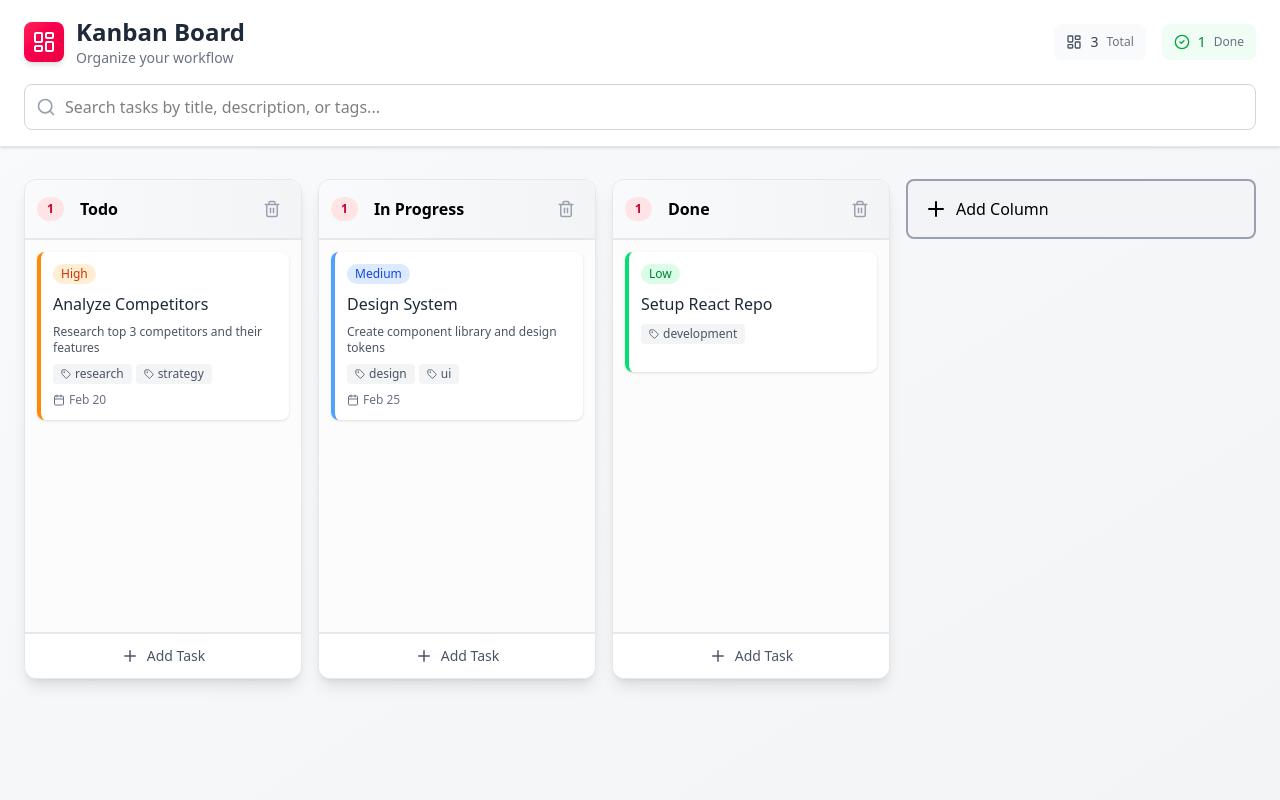
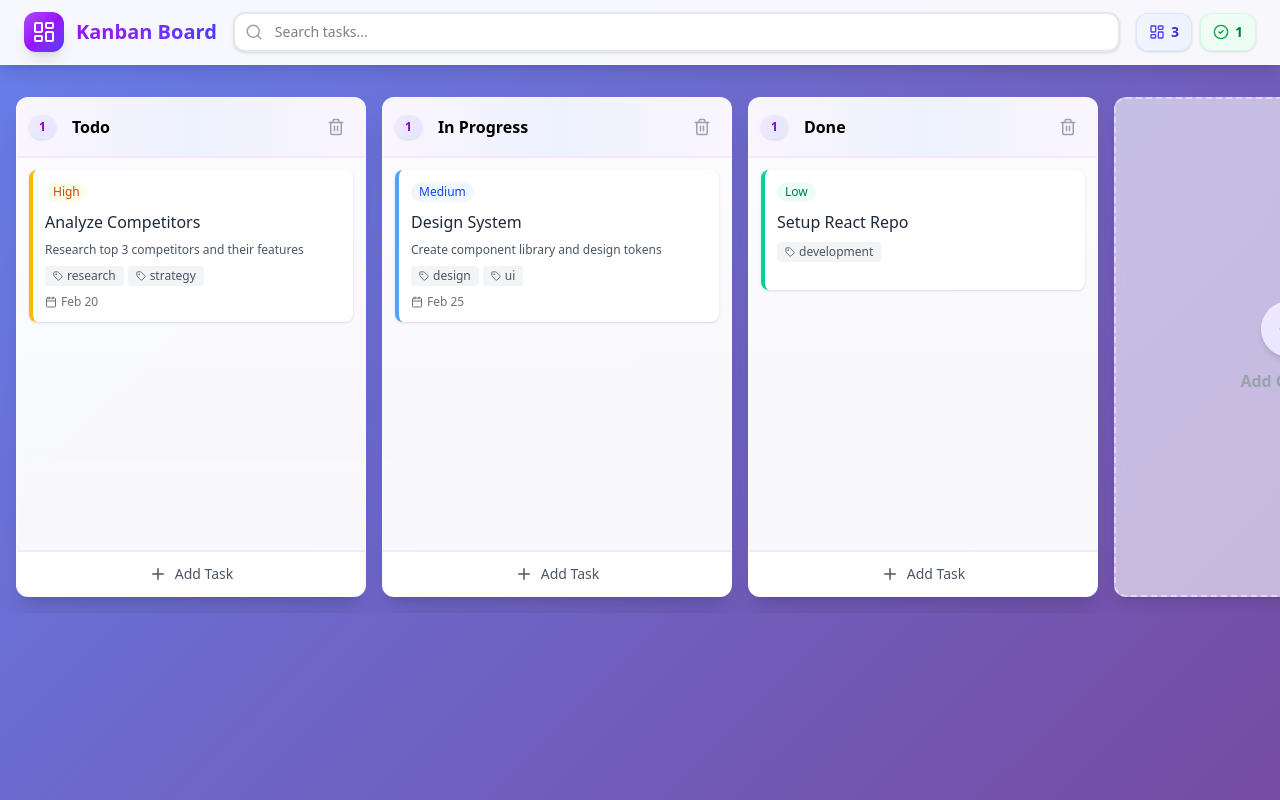
Before and after one commit to Jaymieblaze/kanban-board, a React (Vite) app: page / in a window 1280 px wide. Built offline with nearby package versions, Linux system fonts and the light colour scheme.

Commit message:
feat: enhance UI with improved header design, search functionality, and custom scrollbar

```diff
--- a/src/App.jsx
+++ b/src/App.jsx
@@ -232,65 +232,62 @@ function App() {
   }, [tasks]);
 
   return (
-    <div className="min-h-screen w-full flex flex-col bg-gradient-to-br from-gray-50 to-gray-100">
+    <div className="min-h-screen w-full flex flex-col">
       {/* Header */}
-      <header className="bg-white shadow-sm border-b border-gray-200 sticky top-0 z-30">
-        <div className="max-w-7xl mx-auto px-6 py-4">
-          {/* Top Row: Title and Stats */}
-          <div className="flex items-center justify-between mb-4">
-            <div className="flex items-center gap-3">
-              <div className="bg-gradient-to-br from-rose-500 to-rose-600 p-2 rounded-lg shadow-md">
+      <header className="bg-white/95 backdrop-blur-sm shadow-lg border-b border-white/20 sticky top-0 z-30">
+        <div className="max-w-7xl mx-auto px-6 py-3">
+          {/* Single Row: Title, Search, and Stats */}
+          <div className="flex items-center gap-4">
+            {/* Title */}
+            <div className="flex items-center gap-3 flex-shrink-0">
+              <div className="bg-gradient-to-br from-purple-500 via-purple-600 to-indigo-600 p-2 rounded-xl shadow-lg">
                 <LayoutDashboard className="text-white" size={24} />
               </div>
-              <div>
-                <h1 className="text-2xl font-bold text-gray-800">Kanban Board</h1>
-                <p className="text-sm text-gray-500">Organize your workflow</p>
+              <h1 className="text-xl font-bold bg-gradient-to-r from-purple-600 to-indigo-600 bg-clip-text text-transparent whitespace-nowrap">Kanban Board</h1>
             </div>
+
+            {/* Search Bar */}
+            <div className="flex-1 relative min-w-[300px]">
+              <Search className="absolute left-3 top-1/2 -translate-y-1/2 text-gray-400" size={18} />
+              <input
+                type="text"
+                placeholder="Search tasks..."
+                value={searchQuery}
+                onChange={(e) => setSearchQuery(e.target.value)}
+                className="w-full rounded-xl border-2 border-gray-200 py-2 pl-10 pr-10 focus:border-purple-400 focus:ring-4 focus:ring-purple-100 focus:outline-none transition-all bg-white shadow-sm text-sm"
+              />
+              {searchQuery && (
+                <button
+                  onClick={() => setSearchQuery("")}
+                  className="absolute right-3 top-1/2 -translate-y-1/2 text-gray-400 hover:text-gray-600 hover:bg-gray-100 rounded-full p-1 transition-all"
+                >
+                  <X size={16} />
+                </button>
+              )}
             </div>
 
             {/* Statistics */}
-            <div className="flex items-center gap-4">
-              <div className="flex items-center gap-2 px-3 py-2 bg-gray-50 rounded-lg">
-                <LayoutDashboard size={16} className="text-gray-600" />
-                <span className="text-sm font-medium text-gray-700">{stats.total}</span>
-                <span className="text-xs text-gray-500">Total</span>
+            <div className="flex items-center gap-2 flex-shrink-0">
+              <div className="flex items-center gap-1.5 px-3 py-2 bg-gradient-to-r from-blue-50 to-indigo-50 rounded-xl border border-blue-200/50 shadow-sm">
+                <LayoutDashboard size={16} className="text-indigo-600" />
+                <span className="text-sm font-bold text-indigo-700">{stats.total}</span>
               </div>
-              <div className="flex items-center gap-2 px-3 py-2 bg-green-50 rounded-lg">
+              <div className="flex items-center gap-1.5 px-3 py-2 bg-gradient-to-r from-green-50 to-emerald-50 rounded-xl border border-green-200/50 shadow-sm">
                 <CheckCircle2 size={16} className="text-green-600" />
-                <span className="text-sm font-medium text-green-700">{stats.completed}</span>
-                <span className="text-xs text-gray-500">Done</span>
+                <span className="text-sm font-bold text-green-700">{stats.completed}</span>
               </div>
               {stats.overdue > 0 && (
-                <div className="flex items-center gap-2 px-3 py-2 bg-red-50 rounded-lg">
+                <div className="flex items-center gap-1.5 px-3 py-2 bg-gradient-to-r from-red-50 to-rose-50 rounded-xl border border-red-200/50 shadow-sm">
                   <AlertCircle size={16} className="text-red-600" />
-                  <span className="text-sm font-medium text-red-700">{stats.overdue}</span>
-                  <span className="text-xs text-gray-500">Overdue</span>
+                  <span className="text-sm font-bold text-red-700">{stats.overdue}</span>
                 </div>
               )}
             </div>
           </div>
 
-          {/* Search Bar */}
-          <div className="relative">
-            <Search className="absolute left-3 top-1/2 -translate-y-1/2 text-gray-400" size={20} />
-            <input
-              type="text"
-              placeholder="Search tasks by title, description, or tags..."
-              value={searchQuery}
-              onChange={(e) => setSearchQuery(e.target.value)}
-              className="w-full rounded-lg border border-gray-300 py-2.5 pl-10 pr-10 focus:border-rose-500 focus:ring-2 focus:ring-rose-200 focus:outline-none transition-all"
-            />
+          {/* Search Results Counter */}
           {searchQuery && (
-              <button
-                onClick={() => setSearchQuery("")}
-                className="absolute right-3 top-1/2 -translate-y-1/2 text-gray-400 hover:text-gray-600"
-              >
-                <X size={20} />
-              </button>
-            )}
-          </div>
-          {searchQuery && (
-            <p className="mt-2 text-sm text-gray-600">
+            <p className="mt-2 text-xs text-purple-600 font-medium pl-14">
               Found {filteredTasks.length} task{filteredTasks.length !== 1 ? "s" : ""}
             </p>
           )}
@@ -298,15 +295,16 @@ function App() {
       </header>
 
       {/* Main Content */}
-      <div className="flex-1 overflow-x-auto overflow-y-hidden px-6 py-8">
+      <div className="flex-1 py-8">
         <DndContext
           sensors={sensors}
           onDragStart={onDragStart}
           onDragEnd={onDragEnd}
           onDragOver={onDragOver}
         >
-          <div className="max-w-7xl mx-auto">
-            <div className="flex gap-4">
+          {/* Scrollable container for columns */}
+          <div className="overflow-x-auto overflow-y-visible pb-4">
+            <div className="inline-flex gap-4 px-4" style={{ minWidth: '100%' }}>
               <SortableContext items={columns.map((col) => col.id)}>
               {columns.map((col) => (
                 <ColumnContainer
@@ -322,13 +320,15 @@ function App() {
               ))}
             </SortableContext>
 
-            {/* NEW: Add Column Button */}
+            {/* Add Column Button */}
             <button
               onClick={createNewColumn}
-              className="h-[60px] w-[350px] min-w-[350px] cursor-pointer rounded-lg bg-gray-100 border-2 border-gray-400 p-4 ring-rose-500 hover:ring-2 flex gap-2 items-center"
+              className="w-[350px] min-w-[350px] h-[500px] rounded-xl border-2 border-dashed border-purple-200 hover:border-purple-400 bg-white/60 backdrop-blur-sm hover:bg-white/90 transition-all flex flex-col items-center justify-center gap-3 text-gray-400 hover:text-purple-600 group shadow-lg hover:shadow-xl"
             >
-              <PlusIcon />
-              Add Column
+              <div className="w-14 h-14 rounded-full bg-gradient-to-br from-purple-100 to-indigo-100 group-hover:from-purple-200 group-hover:to-indigo-200 flex items-center justify-center transition-all shadow-md">
+                <PlusIcon size={28} className="text-purple-600 group-hover:scale-110 transition-transform" />
+              </div>
+              <span className="font-semibold text-base">Add Column</span>
             </button>
             </div>
           </div>
--- a/src/components/ColumnContainer.jsx
+++ b/src/components/ColumnContainer.jsx
@@ -38,7 +38,7 @@ function ColumnContainer({ column, deleteColumn, updateColumn, tasks, createTask
       <div
         ref={setNodeRef}
         style={style}
-        className="bg-white/50 w-[350px] h-[500px] max-h-[500px] rounded-xl flex flex-col opacity-50 border-2 border-dashed border-rose-400 shadow-lg"
+        className="bg-white/50 w-[350px] h-[500px] max-h-[500px] rounded-xl flex flex-col opacity-50 border-2 border-dashed border-purple-400 shadow-lg"
       ></div>
     );
   }
@@ -47,29 +47,29 @@ function ColumnContainer({ column, deleteColumn, updateColumn, tasks, createTask
     <div
       ref={setNodeRef}
       style={style}
-      className="bg-white w-[350px] h-[500px] max-h-[500px] rounded-xl flex flex-col shadow-lg border border-gray-200"
+      className="bg-white/95 backdrop-blur-sm w-[350px] h-[500px] max-h-[500px] rounded-xl flex flex-col shadow-xl border border-white/40"
     >
       {/* Title Area */}
       <div
         {...attributes}
         {...listeners}
-        className="bg-gradient-to-r from-gray-50 to-gray-100 text-md h-[60px] cursor-grab rounded-t-xl p-3 font-bold border-b-2 border-gray-200 flex items-center justify-between hover:from-gray-100 hover:to-gray-200 transition-colors"
+        className="bg-gradient-to-r from-purple-50 via-indigo-50 to-purple-50 text-md h-[60px] cursor-grab rounded-t-xl p-3 font-bold border-b-2 border-purple-100 flex items-center justify-between hover:from-purple-100 hover:via-indigo-100 hover:to-purple-100 transition-colors"
       >
         <div className="flex gap-2 items-center">
-          <div className="flex justify-center items-center bg-rose-100 text-rose-700 px-2.5 py-1 text-xs rounded-full font-semibold">
+          <div className="flex justify-center items-center bg-gradient-to-br from-purple-100 to-indigo-100 text-purple-700 px-2.5 py-1 text-xs rounded-full font-bold shadow-sm">
             {tasks.length}
           </div>
           {!editMode && (
             <div
               onClick={() => setEditMode(true)}
-              className="cursor-text px-2 py-1 rounded hover:bg-white/50 transition-colors"
+              className="cursor-text px-2 py-1 rounded-lg hover:bg-purple-100/50 transition-colors"
             >
               {column.title}
             </div>
           )}
           {editMode && (
             <input
-              className="bg-white border-2 border-rose-500 focus:border-rose-600 rounded-lg outline-none px-2 py-1 shadow-sm"
+              className="bg-white border-2 border-purple-400 focus:border-purple-600 rounded-lg outline-none px-2 py-1 shadow-sm"
               value={column.title}
               onChange={(e) => updateColumn(column.id, e.target.value)}
               autoFocus
@@ -91,7 +91,7 @@ function ColumnContainer({ column, deleteColumn, updateColumn, tasks, createTask
       </div>
 
       {/* Task List Area */}
-      <div className="flex grow flex-col gap-3 p-3 overflow-x-hidden overflow-y-auto bg-gray-50/50">
+      <div className="flex grow flex-col gap-3 p-3 overflow-x-hidden overflow-y-auto bg-gradient-to-b from-white/50 to-gray-50/30">
         <SortableContext items={tasksIds}>
           {tasks.map((task) => (
             <TaskCard key={task.id} task={task} deleteTask={deleteTask} updateTask={updateTask} />
@@ -101,18 +101,18 @@ function ColumnContainer({ column, deleteColumn, updateColumn, tasks, createTask
         {/* Empty State */}
         {tasks.length === 0 && (
           <div className="flex flex-col items-center justify-center h-full text-gray-400 py-8">
-            <div className="w-16 h-16 rounded-full bg-gray-100 flex items-center justify-center mb-3">
-              <Plus size={32} className="text-gray-300" />
+            <div className="w-16 h-16 rounded-full bg-gradient-to-br from-purple-100 to-indigo-100 flex items-center justify-center mb-3 shadow-sm">
+              <Plus size={32} className="text-purple-400" />
             </div>
-            <p className="text-sm font-medium">No tasks yet</p>
-            <p className="text-xs mt-1">Click below to add one</p>
+            <p className="text-sm font-medium text-gray-500">No tasks yet</p>
+            <p className="text-xs mt-1 text-gray-400">Click below to add one</p>
           </div>
         )}
       </div>
 
       {/* Footer */}
       <button
-        className="flex gap-2 items-center justify-center border-t-2 border-gray-200 rounded-b-xl p-3 bg-white hover:bg-gray-50 text-gray-600 hover:text-rose-600 transition-all font-medium text-sm"
+        className="flex gap-2 items-center justify-center border-t-2 border-purple-100 rounded-b-xl p-3 bg-white hover:bg-purple-50 text-gray-600 hover:text-purple-600 transition-all font-medium text-sm"
         onClick={() => createTask(column.id)}
       >
         <Plus size={18} /> Add Task
--- a/src/components/TaskCard.jsx
+++ b/src/components/TaskCard.jsx
@@ -1,13 +1,14 @@
 import { useState } from "react";
+import { createPortal } from "react-dom";
 import { Trash2, Calendar, Tag, X, AlertCircle } from "lucide-react";
 import { useSortable } from "@dnd-kit/sortable";
 import { CSS } from "@dnd-kit/utilities";
 
 const priorityColors = {
-  low: { bg: "bg-green-100", border: "border-green-400", text: "text-green-700" },
-  medium: { bg: "bg-blue-100", border: "border-blue-400", text: "text-blue-700" },
-  high: { bg: "bg-orange-100", border: "border-orange-400", text: "text-orange-700" },
-  urgent: { bg: "bg-red-100", border: "border-red-400", text: "text-red-700" },
+  low: { bg: "bg-emerald-50", border: "border-emerald-400", text: "text-emerald-700" },
+  medium: { bg: "bg-blue-50", border: "border-blue-400", text: "text-blue-700" },
+  high: { bg: "bg-amber-50", border: "border-amber-400", text: "text-amber-700" },
+  urgent: { bg: "bg-rose-50", border: "border-rose-500", text: "text-rose-700" },
 };
 
 function TaskCard({ task, deleteTask, updateTask }) {
@@ -71,7 +72,7 @@ function TaskCard({ task, deleteTask, updateTask }) {
       <div
         ref={setNodeRef}
         style={style}
-        className={`opacity-30 p-3 min-h-[120px] flex flex-col text-left rounded-lg border-2 border-rose-500 cursor-grab relative ${colors.bg}`}
+        className={`opacity-40 p-3 min-h-[120px] flex flex-col text-left rounded-lg border-2 border-dashed border-purple-400 cursor-grab relative ${colors.bg} shadow-lg`}
       />
     );
   }
@@ -80,23 +81,31 @@ function TaskCard({ task, deleteTask, updateTask }) {
   if (editMode) {
     return (
       <>
-        {/* Backdrop */}
+        {/* Hidden placeholder to maintain layout */}
         <div
-          className="fixed inset-0 bg-black bg-opacity-50 z-40"
-          onClick={toggleEditMode}
+          ref={setNodeRef}
+          style={style}
+          className={`p-3 min-h-[120px] flex flex-col text-left rounded-lg border-l-4 ${colors.border} bg-white shadow-sm opacity-50`}
         />
 
-        {/* Modal */}
-        <div
-          ref={setNodeRef}
-          style={{ ...style, position: "fixed", top: "50%", left: "50%", transform: "translate(-50%, -50%)", zIndex: 50 }}
-          className="bg-white p-6 w-[500px] max-w-[90vw] rounded-xl shadow-2xl max-h-[80vh] overflow-y-auto"
-        >
+        {/* Modal portal */}
+        {createPortal(
+          <>
+            {/* Backdrop */}
+            <div
+              className="fixed inset-0 bg-black/50 backdrop-blur-sm z-[9998]"
+              onClick={toggleEditMode}
+            />
+
+            {/* Modal */}
+            <div
+              className="fixed top-1/2 left-1/2 -translate-x-1/2 -translate-y-1/2 z-[9999] bg-white p-6 w-[500px] max-w-[90vw] rounded-2xl shadow-2xl max-h-[80vh] overflow-y-auto border border-purple-100"
+            >
           <div className="flex justify-between items-start mb-4">
-            <h3 className="text-lg font-bold text-gray-800">Edit Task</h3>
+            <h3 className="text-lg font-bold bg-gradient-to-r from-purple-600 to-indigo-600 bg-clip-text text-transparent">Edit Task</h3>
             <button
               onClick={toggleEditMode}
-              className="text-gray-400 hover:text-gray-600"
+              className="text-gray-400 hover:text-gray-600 hover:bg-gray-100 rounded-lg p-1 transition-all"
             >
               <X size={20} />
             </button>
@@ -104,10 +113,10 @@ function TaskCard({ task, deleteTask, updateTask }) {
 
           {/* Title */}
           <div className="mb-4">
-            <label className="block text-sm font-medium text-gray-700 mb-1">Title</label>
+            <label className="block text-sm font-semibold text-gray-700 mb-2">Title</label>
             <input
               type="text"
-              className="w-full border-2 border-gray-300 rounded-lg px-3 py-2 focus:border-rose-500 focus:outline-none"
+              className="w-full border-2 border-gray-200 rounded-lg px-3 py-2 focus:border-purple-400 focus:ring-4 focus:ring-purple-100 focus:outline-none transition-all"
               value={task.content}
               onChange={(e) => updateTask(task.id, { content: e.target.value })}
               placeholder="Task title"
@@ -116,9 +125,9 @@ function TaskCard({ task, deleteTask, updateTask }) {
 
           {/* Description */}
           <div className="mb-4">
-            <label className="block text-sm font-medium text-gray-700 mb-1">Description</label>
+            <label className="block text-sm font-semibold text-gray-700 mb-2">Description</label>
             <textarea
-              className="w-full border-2 border-gray-300 rounded-lg px-3 py-2 focus:border-rose-500 focus:outline-none resize-none"
+              className="w-full border-2 border-gray-200 rounded-lg px-3 py-2 focus:border-purple-400 focus:ring-4 focus:ring-purple-100 focus:outline-none resize-none transition-all"
               rows="3"
               value={task.description || ""}
               onChange={(e) => updateTask(task.id, { description: e.target.value })}
@@ -128,16 +137,16 @@ function TaskCard({ task, deleteTask, updateTask }) {
 
           {/* Priority */}
           <div className="mb-4">
-            <label className="block text-sm font-medium text-gray-700 mb-1">Priority</label>
+            <label className="block text-sm font-semibold text-gray-700 mb-2">Priority</label>
             <div className="flex gap-2">
               {Object.keys(priorityColors).map((p) => (
                 <button
                   key={p}
                   onClick={() => updateTask(task.id, { priority: p })}
-                  className={`px-3 py-1 rounded-lg border-2 capitalize ${
+                  className={`px-4 py-2 rounded-lg border-2 capitalize font-medium transition-all ${
                     priority === p
-                      ? `${priorityColors[p].bg} ${priorityColors[p].border} ${priorityColors[p].text} font-medium`
-                      : "bg-gray-100 border-gray-300 text-gray-600"
+                      ? `${priorityColors[p].bg} ${priorityColors[p].border} ${priorityColors[p].text} shadow-md scale-105`
+                      : "bg-gray-50 border-gray-200 text-gray-600 hover:bg-gray-100"
                   }`}
                 >
                   {p}
@@ -148,10 +157,10 @@ function TaskCard({ task, deleteTask, updateTask }) {
 
           {/* Due Date */}
           <div className="mb-4">
-            <label className="block text-sm font-medium text-gray-700 mb-1">Due Date</label>
+            <label className="block text-sm font-semibold text-gray-700 mb-2">Due Date</label>
             <input
               type="date"
-              className="w-full border-2 border-gray-300 rounded-lg px-3 py-2 focus:border-rose-500 focus:outline-none"
+              className="w-full border-2 border-gray-200 rounded-lg px-3 py-2 focus:border-purple-400 focus:ring-4 focus:ring-purple-100 focus:outline-none transition-all"
               value={task.dueDate || ""}
               onChange={(e) => updateTask(task.id, { dueDate: e.target.value })}
             />
@@ -159,17 +168,17 @@ function TaskCard({ task, deleteTask, updateTask }) {
 
           {/* Tags */}
           <div className="mb-4">
-            <label className="block text-sm font-medium text-gray-700 mb-1">Tags</label>
+            <label className="block text-sm font-semibold text-gray-700 mb-2">Tags</label>
             <div className="flex flex-wrap gap-2 mb-2">
               {task.tags && task.tags.map((tag) => (
                 <span
                   key={tag}
-                  className="inline-flex items-center gap-1 bg-gray-200 text-gray-700 px-2 py-1 rounded-full text-sm"
+                  className="inline-flex items-center gap-1 bg-gradient-to-r from-purple-100 to-indigo-100 text-purple-700 px-3 py-1 rounded-full text-sm font-medium shadow-sm"
                 >
                   {tag}
                   <button
                     onClick={() => removeTag(tag)}
-                    className="hover:text-red-600"
+                    className="hover:text-red-600 transition-colors"
                   >
                     <X size={14} />
                   </button>
@@ -179,7 +188,7 @@ function TaskCard({ task, deleteTask, updateTask }) {
             <div className="flex gap-2">
               <input
                 type="text"
-                className="flex-1 border-2 border-gray-300 rounded-lg px-3 py-1 text-sm focus:border-rose-500 focus:outline-none"
+                className="flex-1 border-2 border-gray-200 rounded-lg px-3 py-2 text-sm focus:border-purple-400 focus:ring-4 focus:ring-purple-100 focus:outline-none transition-all"
                 value={newTag}
                 onChange={(e) => setNewTag(e.target.value)}
                 onKeyDown={(e) => {
@@ -192,7 +201,7 @@ function TaskCard({ task, deleteTask, updateTask }) {
               />
               <button
                 onClick={addTag}
-                className="px-3 py-1 bg-rose-500 text-white rounded-lg hover:bg-rose-600 text-sm"
+                className="px-4 py-2 bg-gradient-to-r from-purple-500 to-indigo-500 text-white rounded-lg hover:from-purple-600 hover:to-indigo-600 text-sm font-medium shadow-md hover:shadow-lg transition-all"
               >
                 Add
               </button>
@@ -200,25 +209,28 @@ function TaskCard({ task, deleteTask, updateTask }) {
           </div>
 
           {/* Actions */}
-          <div className="flex justify-between items-center pt-4 border-t">
+          <div className="flex justify-between items-center pt-4 border-t border-gray-100">
             <button
               onClick={() => {
                 deleteTask(task.id);
                 toggleEditMode();
               }}
-              className="flex items-center gap-2 text-red-600 hover:text-red-700 font-medium"
+              className="flex items-center gap-2 text-red-600 hover:text-red-700 hover:bg-red-50 px-3 py-2 rounded-lg font-medium transition-all"
             >
               <Trash2 size={16} />
               Delete Task
             </button>
             <button
               onClick={toggleEditMode}
-              className="px-4 py-2 bg-rose-500 text-white rounded-lg hover:bg-rose-600"
+              className="px-6 py-2 bg-gradient-to-r from-purple-500 to-indigo-500 text-white rounded-lg hover:from-purple-600 hover:to-indigo-600 font-medium shadow-md hover:shadow-lg transition-all"
             >
               Done
             </button>
           </div>
         </div>
+          </>,
+          document.body
+        )}
       </>
     );
   }
@@ -231,7 +243,7 @@ function TaskCard({ task, deleteTask, updateTask }) {
       {...attributes}
       {...listeners}
       onClick={toggleEditMode}
-      className={`p-3 min-h-[120px] flex flex-col text-left rounded-lg hover:ring-2 hover:ring-rose-500 cursor-grab relative border-l-4 ${colors.border} bg-white shadow-sm`}
+      className={`p-3 min-h-[120px] flex flex-col text-left rounded-lg hover:ring-2 hover:ring-purple-400 cursor-grab relative border-l-4 ${colors.border} bg-white shadow-sm hover:shadow-md transition-all`}
       onMouseEnter={() => setMouseIsOver(true)}
       onMouseLeave={() => setMouseIsOver(false)}
     >
--- a/src/index.css
+++ b/src/index.css
@@ -1,5 +1,25 @@
 @import "tailwindcss";
 
 body {
-  background-color: #f3f4f6;
+  background: linear-gradient(135deg, #667eea 0%, #764ba2 100%);
+  background-attachment: fixed;
 }
+
+/* Custom scrollbar */
+::-webkit-scrollbar {
+  width: 8px;
+  height: 8px;
+}
+
+::-webkit-scrollbar-track {
+  background: transparent;
+}
+
+::-webkit-scrollbar-thumb {
+  background: rgba(0, 0, 0, 0.2);
+  border-radius: 4px;
+}
+
+::-webkit-scrollbar-thumb:hover {
+  background: rgba(0, 0, 0, 0.3);
+}
```
Lines whose indentation alone changed are shown as unchanged.
